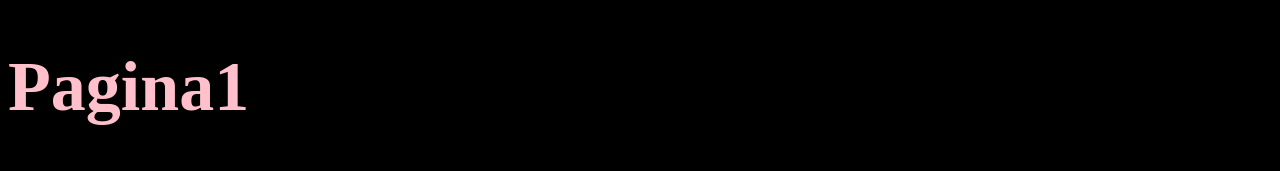
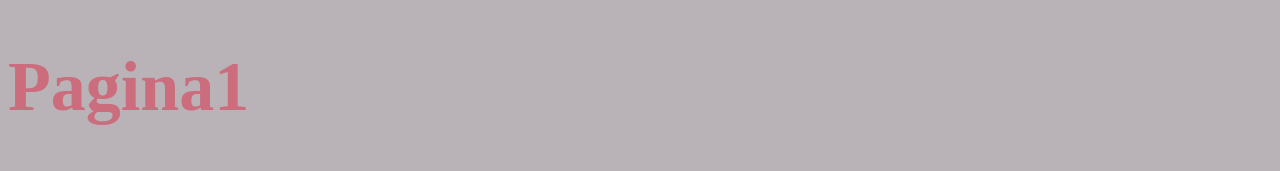
Before and after one commit to ramii1414/Nuevo-git, a plain HTML site: page index.html in a window 1280 px wide. Shown: the top 171 px of the page. Drawn offline with Linux system fonts and the light colour scheme.

Commit message:
pagina coloriada

```diff
--- a/css/style.css
+++ b/css/style.css
@@ -1,6 +1,7 @@
 body {
-    background-color: #000;
+    background-color: #B9B3B7;
     color: #fff;
+    font-size: 30px;
 }
 
 p{
@@ -9,5 +10,5 @@ p{
 
 h1{
     font-size: 70px;
-    color:pink;
+    color:rgb(203, 109, 125);
 }
```
